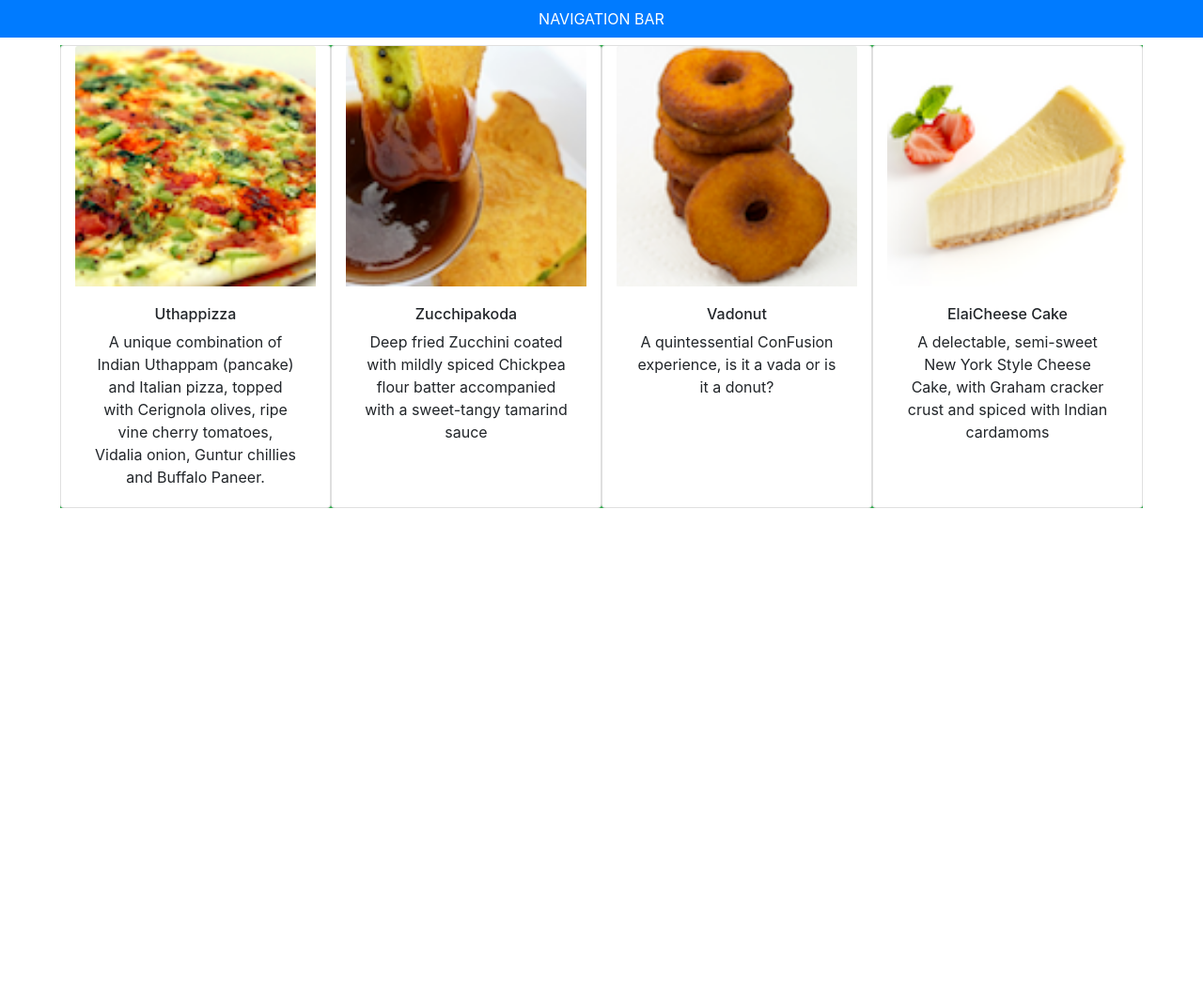
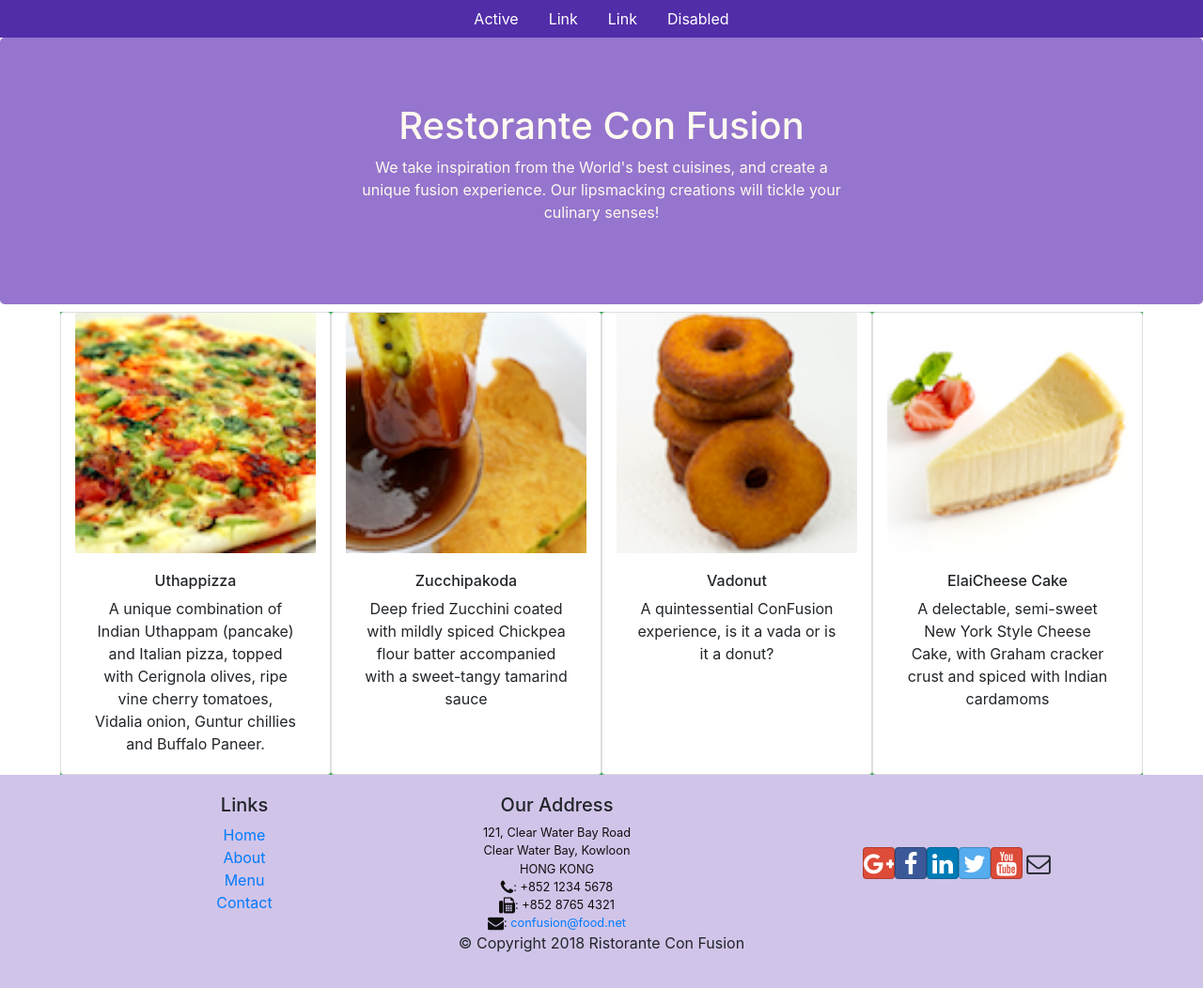
Before and after one commit to kkgarai/Front-End-Web-Development-with-React, a React (Create React App) app: page / in a window 1280 px wide. Shown: the whole page at 94% size. Before the commit the page ends 800 px from the top, so only its background shows below. Built offline with nearby package versions, Linux system fonts and the light colour scheme.

Commit message:
Header and Footer

```diff
--- a/package.json
+++ b/package.json
@@ -6,6 +6,8 @@
     "@testing-library/jest-dom": "^5.11.9",
     "@testing-library/react": "^11.2.5",
     "@testing-library/user-event": "^12.7.1",
+    "bootstrap-social": "^5.1.1",
+    "font-awesome": "^4.7.0",
     "react": "^17.0.1",
     "react-dom": "^17.0.1",
     "react-scripts": "4.0.2",
--- a/src/App.css
+++ b/src/App.css
@@ -36,3 +36,45 @@
     transform: rotate(360deg);
   }
 }
+
+.row-header {
+  margin: 0px auto;
+  padding: 0px auto;
+}
+
+.row-content {
+  margin: 0px auto;
+  padding: 50px 0px 50px 0px;
+  border-bottom: 1px ridge;
+  min-height: 400px;
+}
+
+.footer {
+  background-color: #d1c4e9;
+  margin: 0px auto;
+  padding: 20px 0px 20px 0px;
+}
+.jumbotron {
+  padding: 70px 30px 70px 30px;
+  margin: 0px auto;
+  background: #9575cd;
+  color: floralwhite;
+}
+
+address {
+  font-size: 80%;
+  margin: 0px;
+  color: #0f0f0f;
+}
+
+.navbar-dark {
+  background-color: #512da8;
+}
+
+.nav-link {
+  color: white;
+}
+
+.nav-link:hover {
+  color: rgb(255, 105, 105);
+}
--- /dev/null
+++ b/src/components/FooterComponent.js
@@ -0,0 +1,50 @@
+import React from 'react'
+
+const FooterComponent = () => {
+    return (
+        <div className="footer">
+        <div className="container">
+            <div className="row justify-content-center">
+                <div className="col-4 offset-1 col-sm-2">
+                    <h5>Links</h5>
+                    <ul className="list-unstyled">
+                        <li><a href="#">Home</a></li>
+                        <li><a href="#">About</a></li>
+                        <li><a href="#">Menu</a></li>
+                        <li><a href="contactus.html">Contact</a></li>
+                    </ul>
+                </div>
+                <div className="col-7 col-sm-5">
+                    <h5>Our Address</h5>
+                    <address>
+		              121, Clear Water Bay Road<br />
+		              Clear Water Bay, Kowloon<br />
+		              HONG KONG<br />
+		              <i className="fa fa-phone fa-lg"></i>: +852 1234 5678<br />
+		              <i className="fa fa-fax fa-lg"></i>: +852 8765 4321<br />
+		              <i className="fa fa-envelope fa-lg"></i>: <a href="mailto:confusion@food.net">
+                         confusion@food.net</a>
+                    </address>
+                </div>
+                <div className="col-12 col-sm-4 align-self-center">
+                    <div className="text-center">
+                        <a className="btn btn-social-icon btn-google" href="http://google.com/+"><i className="fa fa-google-plus"></i></a>
+                        <a className="btn btn-social-icon btn-facebook" href="http://www.facebook.com/profile.php?id="><i className="fa fa-facebook"></i></a>
+                        <a className="btn btn-social-icon btn-linkedin" href="http://www.linkedin.com/in/"><i className="fa fa-linkedin"></i></a>
+                        <a className="btn btn-social-icon btn-twitter" href="http://twitter.com/"><i className="fa fa-twitter"></i></a>
+                        <a className="btn btn-social-icon btn-google" href="http://youtube.com/"><i className="fa fa-youtube"></i></a>
+                        <a className="btn btn-social-icon" href="mailto:"><i className="fa fa-envelope-o"></i></a>
+                    </div>
+                </div>
+            </div>
+            <div className="row justify-content-center">
+                <div className="col-auto">
+                    <p>© Copyright 2018 Ristorante Con Fusion</p>
+                </div>
+            </div>
+        </div>
+    </div>
+    )
+}
+
+export default FooterComponent
--- /dev/null
+++ b/src/components/HeaderComponent.js
@@ -0,0 +1,37 @@
+import React from 'react'
+
+const HeaderComponent = () => {
+    return (
+        <React.Fragment>
+            <ul class="nav navbar-dark justify-content-center" >
+                <li class="nav-item">
+                    <a class="nav-link" href="#">Active</a>
+                </li>
+                <li class="nav-item">
+                    <a class="nav-link" href="#">Link</a>
+                </li>
+                <li class="nav-item">
+                    <a class="nav-link" href="#">Link</a>
+                </li>
+                <li class="nav-item">
+                    <a class="nav-link" href="#" >Disabled</a>
+                </li>
+            </ul>
+
+            <div className='jumbotron'>
+                <div className="container">
+                    <div className='row row-header justify-content-center'>
+                        <div className="col-12 col-sm-6">
+                            <h1>Restorante Con Fusion</h1>
+                            <p>We take inspiration from the World's best cuisines, and create a unique fusion experience. Our lipsmacking creations will tickle your culinary senses!</p>
+
+                        </div>
+                    </div>
+                </div>
+            </div>
+        </React.Fragment>
+    )
+}
+
+
+export default HeaderComponent
--- a/src/components/MainComponent.js
+++ b/src/components/MainComponent.js
@@ -1,6 +1,8 @@
 import React,{useState} from 'react'
 import MenuComponent from "./MenuComponent"
 import DishdetailComponent from './DishdetailComponent'
+import HeaderComponent from './HeaderComponent'
+import FooterComponent from './FooterComponent'
 import {DISHES} from '../shared/dishes'
 
 function MainComponent() {
@@ -14,17 +16,15 @@
     return (
         <div>
 
-            <nav className='navbar p-2 navbar-dark bg-primary justify-content-center'>
-            <ul className='navbar-nav' style={{color:'white'}}>
-            <li className='nav-item'>NAVIGATION BAR</li>
-            </ul>
-            </nav>
+           <HeaderComponent/>
 
 
         <MenuComponent dishes={DISHES}
             onClick={(dishId)=>setSelectedDish(dishId)}/>
         <DishdetailComponent dish={dishes.filter((dish)=>dish.id===selectedDish)[0]}/>
 
+
+            <FooterComponent/>
         </div>
     )
 }
--- a/src/index.js
+++ b/src/index.js
@@ -3,6 +3,8 @@
 import './index.css';
 import App from './App';
 import reportWebVitals from './reportWebVitals';
+import 'font-awesome/css/font-awesome.min.css';
+import 'bootstrap-social/bootstrap-social.css';
 
 ReactDOM.render(
   <React.StrictMode>
```
Also changed, not shown: 1 other file (tests, documents, lock files or other folders).
